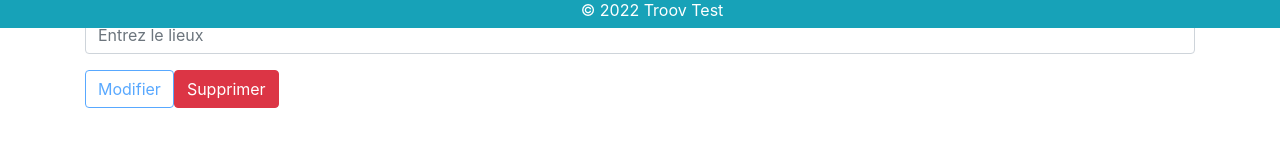
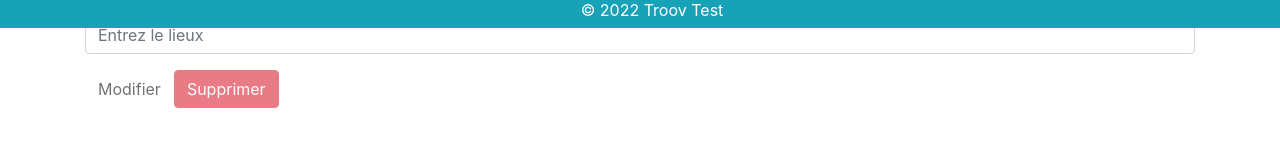
Before and after one commit to Aurel-GitHub/Troov-client, a Nuxt app: page /item/1 in a window 1280 px wide. Shown: the part 772-918 px from the top of the page. Built offline with nearby package versions, Linux system fonts and the light colour scheme.

Commit message:
[hot-fix] add workaround to logout

```diff
--- a/components/ItemSection.vue
+++ b/components/ItemSection.vue
@@ -13,6 +13,7 @@
 
 <script>
 import ItemCard from './layouts/ItemCard.vue';
+
 export default {
   name: 'ItemSection',
   components: { ItemCard },
@@ -22,8 +23,10 @@ export default {
       isLoading: false,
     };
   },
+
   created() {
     this.getItem();
+
   },
   methods: {
     getItem() {
--- a/components/layouts/ItemCard.vue
+++ b/components/layouts/ItemCard.vue
@@ -30,13 +30,13 @@ export default {
       this.$router.push(`/item/${itemId}`);
     },
     isUserAccess() {
-      if (this.$store.state.user) {
+      if (this.$store.state.user && this.$store.state.status === 'loggedIn') {
         return this.$store.state.user.userId === this.item.userId;
       } else {
         return false;
       }
     },
-  },
+  }
 };
 </script>
 
--- a/components/layouts/Navbar.vue
+++ b/components/layouts/Navbar.vue
@@ -30,6 +30,7 @@
 <script>
 export default {
   name: 'NavbarLayout',
+
   methods: {
     logout() {
       this.$store.commit('logout');
@@ -38,7 +39,17 @@ export default {
         .dispatch('logoutUser')
         .then((response) => response)
         .catch((error) => error);
-      this.$forceUpdate();
+      /**
+       * ? workaround
+       * le forceUpdate a été commenté lié au souci du refresh
+       * de l'itemComponent après une déconexion
+       *
+       * todo - refresh itemComponent dès le changement de la value status dans le store
+       *  1 - utiliser les lifecyclehooks mounted() & watch()
+       *  2 - faire un getter getStatus & utiliser le mapGetter de vuex
+       */
+      // this.$forceUpdate();
+      location.reload()
     },
   },
 };
--- a/components/layouts/ReportForm.vue
+++ b/components/layouts/ReportForm.vue
@@ -29,10 +29,12 @@
       <b-button v-if="mode === 'create'" type="submit" :disabled="!formValidator || $store.state.status !== 'loggedIn'"
         @click="createItem()">Enregistrer
       </b-button>
-      <b-button v-if="mode === 'update'" variant="outline-primary"
+      <b-button v-if="mode === 'update'" variant=" outline-primary"
         :disabled="!formValidator || $store.state.status !== 'loggedIn'" @click="updateItem(item._id)">Modifier
       </b-button>
-      <b-button v-if="mode === 'update'" variant="danger" @click="deleteItem(item._id, item.userId)">Supprimer
+      <b-button v-if="mode === 'update'" variant="danger"
+        :disabled="!formValidator || $store.state.status !== 'loggedIn'" @click="deleteItem(item._id, item.userId)">
+        Supprimer
       </b-button>
     </div>
   </b-container>
--- a/store/index.js
+++ b/store/index.js
@@ -8,7 +8,6 @@ export const states = () => ({
   user: userObject,
   items: [],
 });
-
 export const mutations = {
   setStatus(state, status) {
     state.status = status;
```
